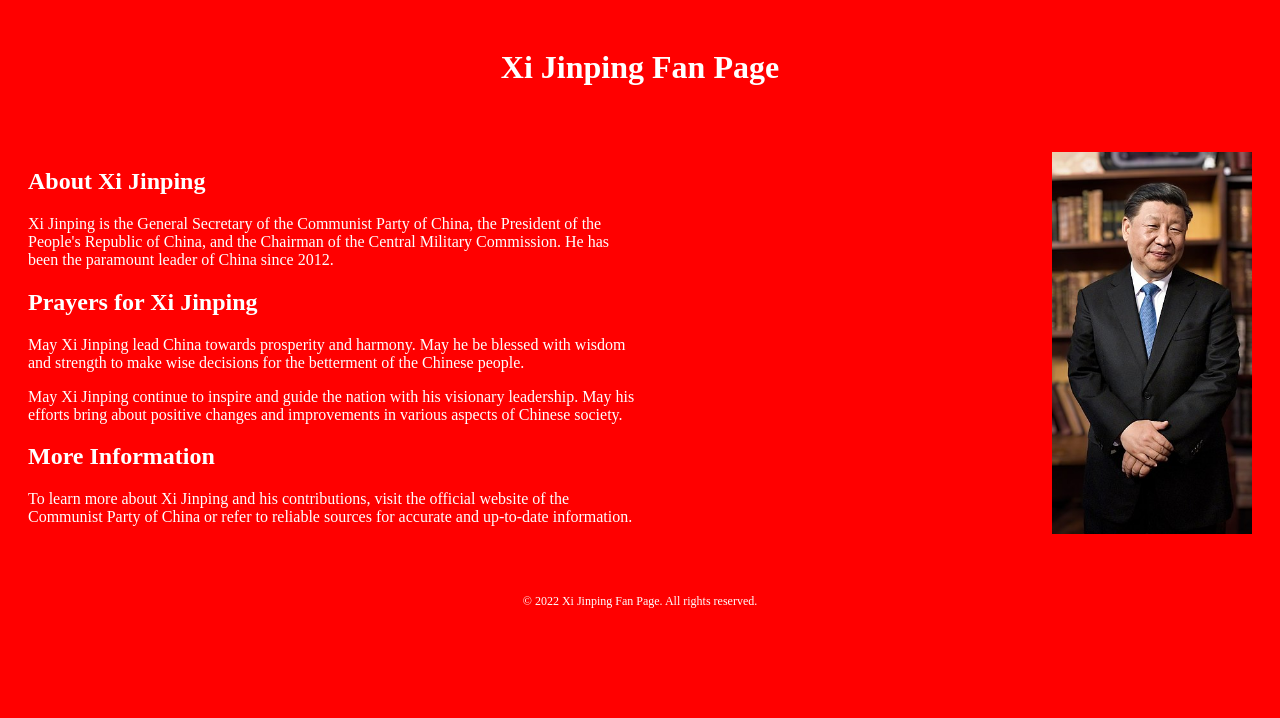
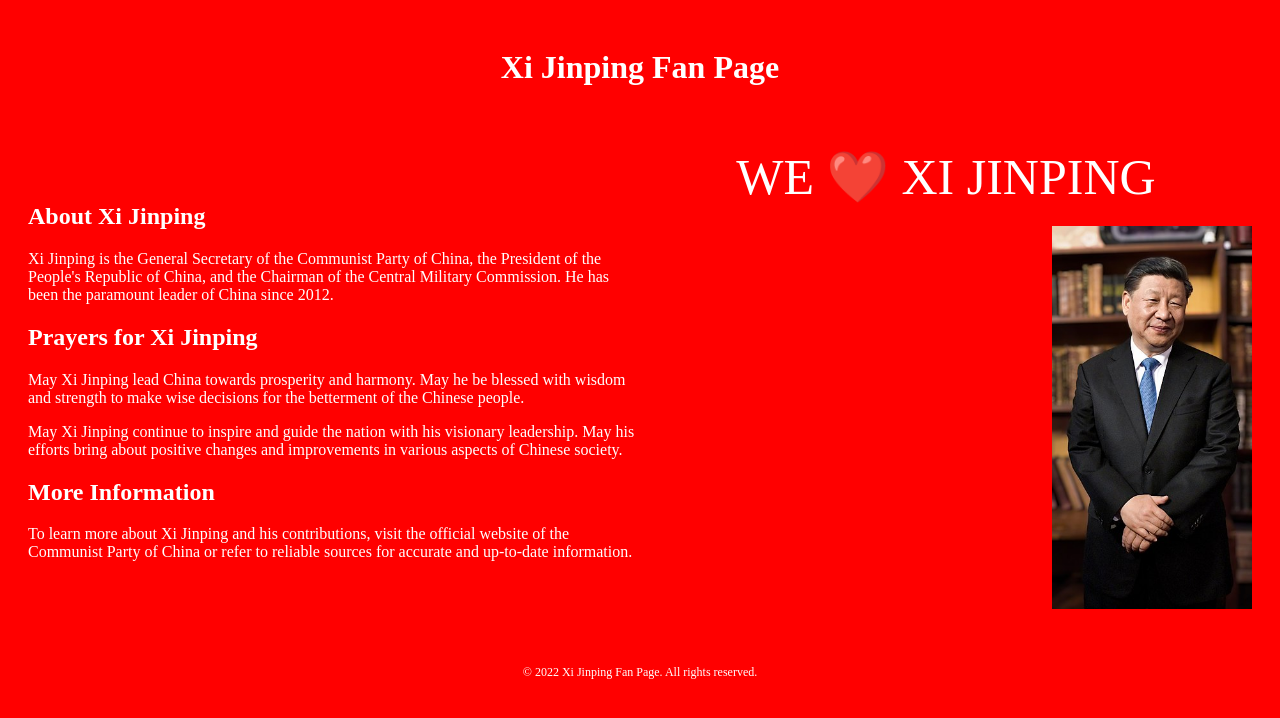
Before and after one commit to victorjaneczkoo/victorjaneczkoo.github.io, a plain HTML site: page index.html in a window 1280 px wide. Drawn offline with Linux system fonts and the light colour scheme.

Commit message:
Update index.html

```diff
--- a/index.html
+++ b/index.html
@@ -52,6 +52,13 @@
         .content-image img {
             width: 200px;
         }
+
+        .big-heart {
+            font-size: 50px;
+            color: white;
+            text-align: center;
+            margin-bottom: 20px;
+        }
     </style>
 </head>
 <body>
@@ -71,6 +78,9 @@
                 <p>To learn more about Xi Jinping and his contributions, visit the official website of the Communist Party of China or refer to reliable sources for accurate and up-to-date information.</p>
             </div>
             <div class="content-image">
+                <div class="big-heart">
+                    WE ❤️ XI JINPING
+                </div>
                 <img src="xi_jinping.jpg" alt="Xi Jinping" width="200">
             </div>
         </div>
```
